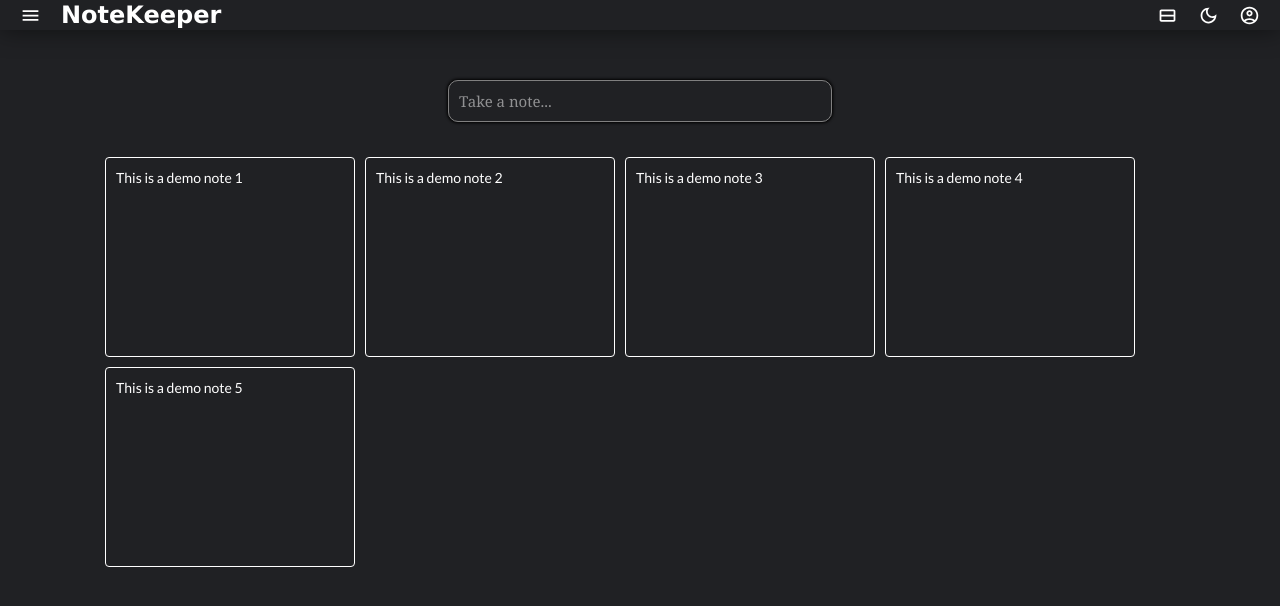
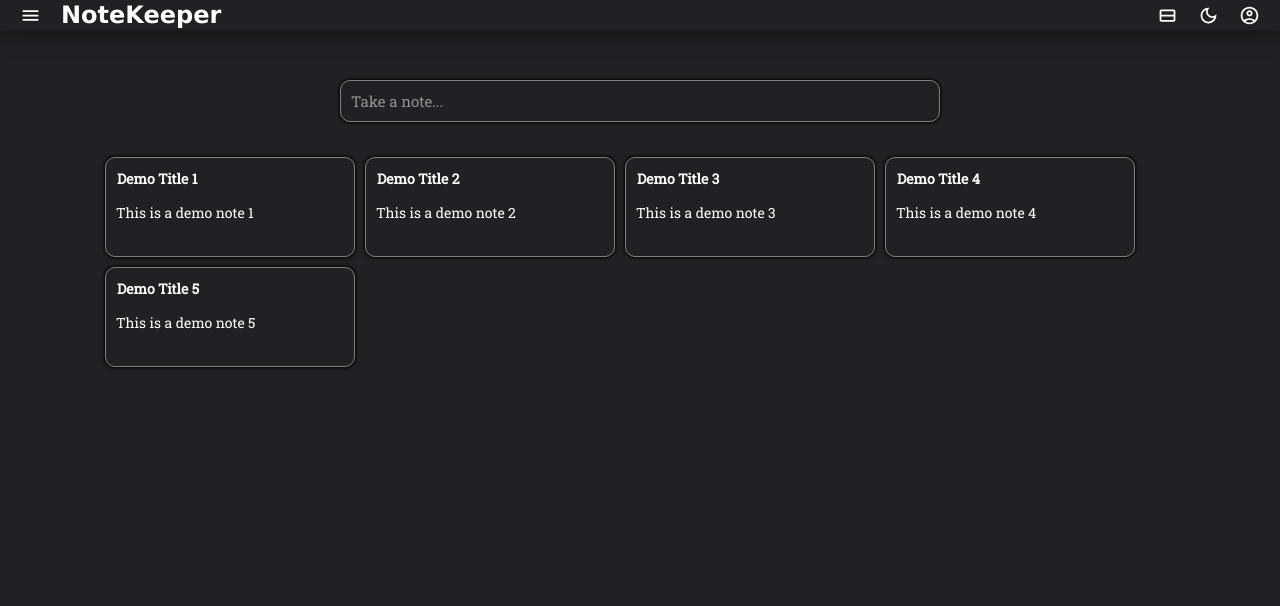
Before and after one commit to RahulGusai/note-keeper, a React (Create React App) app: page / in a window 1280 px wide. Shown: the top 606 px of the page. Built offline with nearby package versions, Linux system fonts and the light colour scheme.

Commit message:
Updated styling

```diff
--- a/package.json
+++ b/package.json
@@ -13,6 +13,7 @@
     "mui": "^0.0.1",
     "react": "^18.2.0",
     "react-dom": "^18.2.0",
+    "react-helmet": "^6.1.0",
     "react-icons": "^5.0.1",
     "react-scripts": "5.0.1",
     "semantic-ui-css": "^2.5.0",
--- a/src/App.js
+++ b/src/App.js
@@ -1,3 +1,4 @@
+import { Helmet } from 'react-helmet';
 import { NewNote } from './home/newNote';
 import './home.css';
 import { useEffect, useRef, useState } from 'react';
@@ -15,6 +16,10 @@ export default function App() {
   const [isExpanded, setIsExpanded] = useState(false);
   const [notes, setNotes] = useState([]);
   const [isSidebarExpanded, setIsSidebarExpanded] = useState(false);
+  const [isDefaultTextLoaded, setisDefaultTextLoaded] = useState({
+    content: true,
+    title: true,
+  });
 
   function handleHomeContainerClick(e) {
     const classes = [
@@ -26,13 +31,20 @@ export default function App() {
     if (isExpanded && classes.includes(e.target.className)) {
       const { titleRef, contentRef } = refs;
 
-      //TODO Create a new note with the contents here
-      const notesCopy = [...notes];
-      const newNote = {
-        content: contentRef.current.innerHTML,
-      };
-      notesCopy.push(newNote);
-      setNotes(notesCopy);
+      if (!isDefaultTextLoaded.title || !isDefaultTextLoaded.content) {
+        console.log(isDefaultTextLoaded);
+        const updatedNotes = [
+          ...notes,
+          {
+            title: isDefaultTextLoaded.title ? '' : titleRef.current.innerHTML,
+            content: isDefaultTextLoaded.content
+              ? ''
+              : contentRef.current.innerHTML,
+          },
+        ];
+        setNotes(updatedNotes);
+      }
+
       setIsExpanded(false);
     }
   }
@@ -44,6 +56,18 @@ export default function App() {
 
   return (
     <div className="homeContainer" onClick={handleHomeContainerClick}>
+      <Helmet>
+        <link rel="preconnect" href="https://fonts.googleapis.com"></link>
+        <link
+          rel="preconnect"
+          href="https://fonts.gstatic.com"
+          crossorigin
+        ></link>
+        <link
+          href="https://fonts.googleapis.com/css2?family=Roboto+Slab&display=swap"
+          rel="stylesheet"
+        ></link>
+      </Helmet>
       <NavBar
         sidebarState={isSidebarExpanded}
         changeSidebarState={setIsSidebarExpanded}
@@ -55,6 +79,8 @@ export default function App() {
             ref={refs}
             isExpanded={isExpanded}
             newNoteClickHandler={setIsExpanded}
+            isDefaultTextLoaded={isDefaultTextLoaded}
+            setisDefaultTextLoaded={setisDefaultTextLoaded}
           ></NewNote>
           <NoteList notes={notes}></NoteList>
         </div>
--- a/src/data/notes.js
+++ b/src/data/notes.js
@@ -1,17 +1,22 @@
 export const notes_list = [
   {
+    title: 'Demo Title 1',
     content: 'This is a demo note 1',
   },
   {
+    title: 'Demo Title 2',
     content: 'This is a demo note 2',
   },
   {
+    title: 'Demo Title 3',
     content: 'This is a demo note 3',
   },
   {
+    title: 'Demo Title 4',
     content: 'This is a demo note 4',
   },
   {
+    title: 'Demo Title 5',
     content: 'This is a demo note 5',
   },
 ];
--- a/src/home/newNote.css
+++ b/src/home/newNote.css
@@ -1,6 +1,6 @@
 .newNoteContainer {
   display: flex;
-  width: 30%;
+  width: 600px;
   min-height: 25px;
   padding: 10px;
   margin-top: 20px;
@@ -25,7 +25,7 @@
   resize: none;
   color: white;
   text-align: left;
-  font-family: Georgia, 'Times New Roman', Times, serif;
+  font-family: 'Roboto Slab', serif;
 }
 
 .content:focus,
@@ -45,7 +45,7 @@
   width: 100%;
   resize: none;
   color: white;
-  font-family: Georgia, 'Times New Roman', Times, serif;
+  font-family: 'Roboto Slab', serif;
   border: 1px solid transparent;
   background-color: transparent;
 }
@@ -65,6 +65,7 @@
   align-items: center;
   justify-content: space-between;
   padding-right: 20px;
+  margin-top: 30px;
 }
 
 .footerIcons {
@@ -82,8 +83,5 @@
   width: 30px;
   color: white;
   cursor: pointer;
+  font-family: 'Roboto Slab', serif;
 }
-
-.bulletIcon {
-  font-size: medium;
-}
--- a/src/home/newNote.js
+++ b/src/home/newNote.js
@@ -9,11 +9,12 @@ import { CgMoreVerticalAlt } from 'react-icons/cg';
 
 function ComponentHandler(props, ref) {
   const { titleRef, contentRef } = ref;
-  const { isExpanded, newNoteClickHandler } = props;
-  const [isDefaultTextLoaded, setisDefaultTextLoaded] = useState({
-    content: true,
-    title: true,
-  });
+  const {
+    isExpanded,
+    newNoteClickHandler,
+    isDefaultTextLoaded,
+    setisDefaultTextLoaded,
+  } = props;
 
   function handleNewNoteClick(e) {
     if (!isExpanded) {
@@ -31,9 +32,13 @@ function ComponentHandler(props, ref) {
       selection.removeAllRanges();
       selection.addRange(range);
     } else {
+      titleRef.current.innerHTML = 'Title';
       contentRef.current.innerHTML = 'Take a note...';
+      setisDefaultTextLoaded((isDefaultTextLoaded) => {
+        return { ...isDefaultTextLoaded, content: true, title: true };
+      });
     }
-  }, [contentRef, isExpanded]);
+  }, [contentRef, isExpanded, setisDefaultTextLoaded, titleRef]);
 
   const handleKeyPressedOnContent = (e) => {
     if (e.key === 'Tab') {
--- a/src/home/note.css
+++ b/src/home/note.css
@@ -1,10 +1,28 @@
 .noteContainer {
   width: 250px;
-  height: var(--custom-height, 150px);
+  min-height: 100px;
+  max-height: 350px;
   margin: 5px;
   padding: 10px;
-  border-radius: 4px;
-  border: 0.05em solid white;
+  border-radius: 10px;
+  border: 1px solid grey;
+  box-shadow: 0px 0px 3px 1px #000000;
   color: white;
-  /* align-self: center; */
+  overflow: hidden;
+  display: flex;
+  flex-direction: column;
+  gap: 5px;
 }
+
+.noteContainer .title {
+  font-family: 'Roboto Slab', serif;
+  font-size: 14px;
+  font-weight: 600;
+}
+
+.noteContainer .content {
+  font-family: 'Roboto Slab', serif;
+  font-size: 14px;
+  font-weight: 500;
+  font-style: normal;
+}
--- a/src/home/note.js
+++ b/src/home/note.js
@@ -1,19 +1,32 @@
 import { useEffect, useRef } from 'react';
 import './note.css';
+import { TextIncrease } from '@mui/icons-material';
 
 export function Note(props) {
-  const { height, content } = props;
-  const noteRef = useRef(null);
+  const { title, content } = props;
+
+  const titleRef = useRef(null);
+  const contentRef = useRef(null);
 
   useEffect(() => {
-    noteRef.current.innerHTML = content;
-  }, [content, noteRef]);
+    if (title.length > 0 && content.length > 0) {
+      titleRef.current.innerHTML = title;
+      contentRef.current.innerHTML = content;
+      return;
+    }
+
+    if (title.length > 0) {
+      titleRef.current.innerHTML = title;
+      return;
+    }
+
+    titleRef.current.innerHTML = content;
+  }, [content, title]);
 
   return (
-    <div
-      ref={noteRef}
-      style={{ '--custom-height': `${height}px` }}
-      className="noteContainer"
-    ></div>
+    <div className="noteContainer">
+      <div contentEditable ref={titleRef} className="title"></div>
+      <div contentEditable ref={contentRef} className="content"></div>
+    </div>
   );
 }
--- a/src/home/noteList.js
+++ b/src/home/noteList.js
@@ -7,7 +7,9 @@ export function NoteList(props) {
   return (
     <div className="noteListContainer">
       {notes.map((note) => {
-        return <Note height="200" content={note.content}></Note>;
+        return (
+          <Note height="200" title={note.title} content={note.content}></Note>
+        );
       })}
     </div>
   );
```
Also changed, not shown: 1 other file (tests, documents, lock files or other folders).
